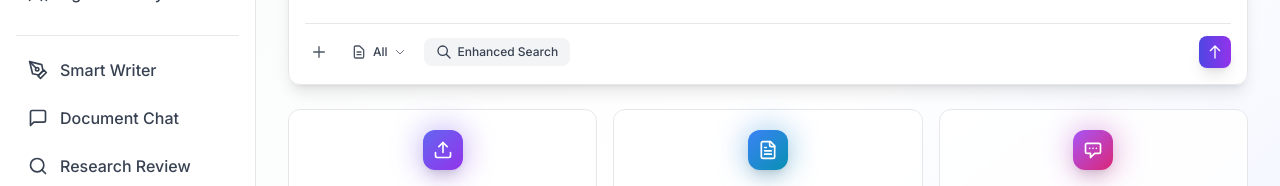
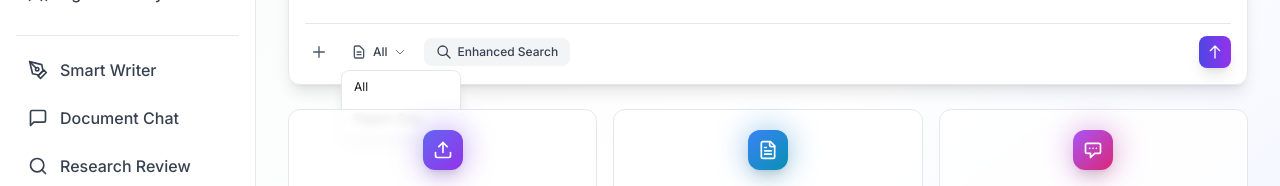
Before and after one commit to spartow/literaq, a Next.js app: page / in a window 1280 px wide. Both pictures are taken after a click on the button "All". Shown: the part 274-460 px from the top of the page. Built offline with nearby package versions, Linux system fonts and the light colour scheme; no server answers.

Commit message:
Add functionality to All and Enhanced Search buttons

```diff
--- a/src/app/page.tsx
+++ b/src/app/page.tsx
@@ -16,6 +16,8 @@ export default function HomePage() {
   const [isUploading, setIsUploading] = useState(false);
   const [error, setError] = useState<string | null>(null);
   const [showCreditsDropdown, setShowCreditsDropdown] = useState(false);
+  const [searchType, setSearchType] = useState<'all' | 'enhanced'>('all');
+  const [showSearchDropdown, setShowSearchDropdown] = useState(false);
 
   const handleFileUpload = async (file: File) => {
     if (!file) return;
@@ -274,16 +276,40 @@ export default function HomePage() {
                     <path strokeLinecap="round" strokeLinejoin="round" strokeWidth={2} d="M12 4v16m8-8H4" />
                   </svg>
                 </label>
-                <button className="flex items-center gap-1.5 px-2.5 py-1.5 hover:bg-gray-100 rounded-lg transition-colors">
+                <div className="relative">
+                  <button
+                    onClick={() => setShowSearchDropdown(!showSearchDropdown)}
+                    className="flex items-center gap-1.5 px-2.5 py-1.5 hover:bg-gray-100 rounded-lg transition-colors"
+                  >
                     <svg className="w-4 h-4 text-gray-600" fill="none" viewBox="0 0 24 24" stroke="currentColor">
                       <path strokeLinecap="round" strokeLinejoin="round" strokeWidth={2} d="M9 12h6m-6 4h6m2 5H7a2 2 0 01-2-2V5a2 2 0 012-2h5.586a1 1 0 01.707.293l5.414 5.414a1 1 0 01.293.707V19a2 2 0 01-2 2z" />
                     </svg>
-                  <span className="text-xs font-medium text-gray-700">All</span>
+                    <span className="text-xs font-medium text-gray-700">{searchType === 'all' ? 'All' : 'Papers'}</span>
                     <svg className="w-3 h-3 text-gray-500" fill="none" viewBox="0 0 24 24" stroke="currentColor">
                       <path strokeLinecap="round" strokeLinejoin="round" strokeWidth={2} d="M19 9l-7 7-7-7" />
                     </svg>
                   </button>
-                <button className="flex items-center gap-1.5 px-3 py-1.5 bg-gray-100 hover:bg-gray-200 rounded-lg transition-colors">
+                  {showSearchDropdown && (
+                    <div className="absolute top-full left-0 mt-1 bg-white border border-gray-200 rounded-lg shadow-lg z-10 min-w-[120px]">
+                      <button
+                        onClick={() => { setSearchType('all'); setShowSearchDropdown(false); }}
+                        className="w-full text-left px-3 py-2 text-xs hover:bg-gray-50 transition-colors"
+                      >
+                        All
+                      </button>
+                      <button
+                        onClick={() => { setSearchType('enhanced'); setShowSearchDropdown(false); }}
+                        className="w-full text-left px-3 py-2 text-xs hover:bg-gray-50 transition-colors"
+                      >
+                        Papers Only
+                      </button>
+                    </div>
+                  )}
+                </div>
+                <button
+                  onClick={() => router.push('/search')}
+                  className="flex items-center gap-1.5 px-3 py-1.5 bg-gray-100 hover:bg-gray-200 rounded-lg transition-colors"
+                >
                   <svg className="w-4 h-4 text-gray-700" fill="none" viewBox="0 0 24 24" stroke="currentColor">
                     <path strokeLinecap="round" strokeLinejoin="round" strokeWidth={2} d="M21 21l-6-6m2-5a7 7 0 11-14 0 7 7 0 0114 0z" />
                   </svg>
```
Lines whose indentation alone changed are shown as unchanged.
